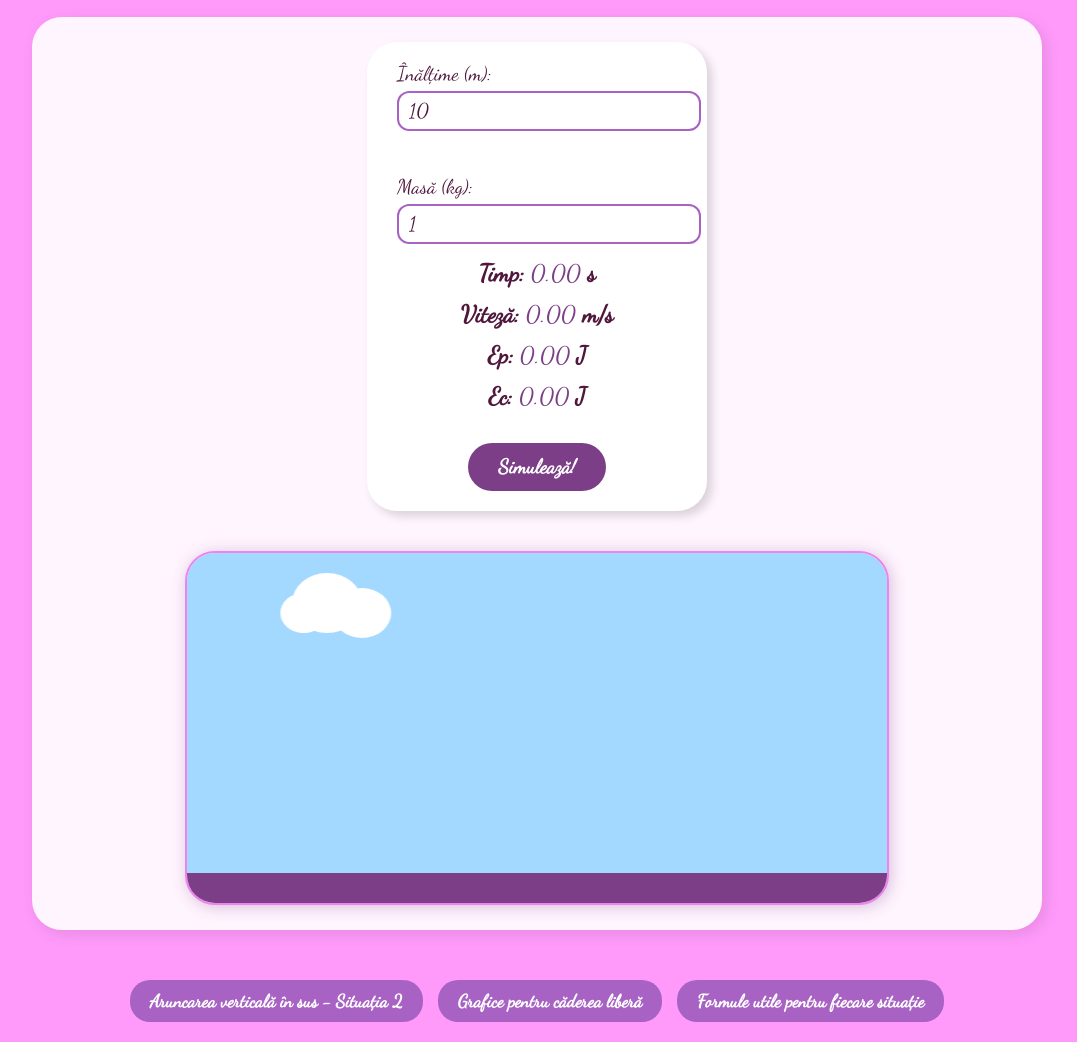
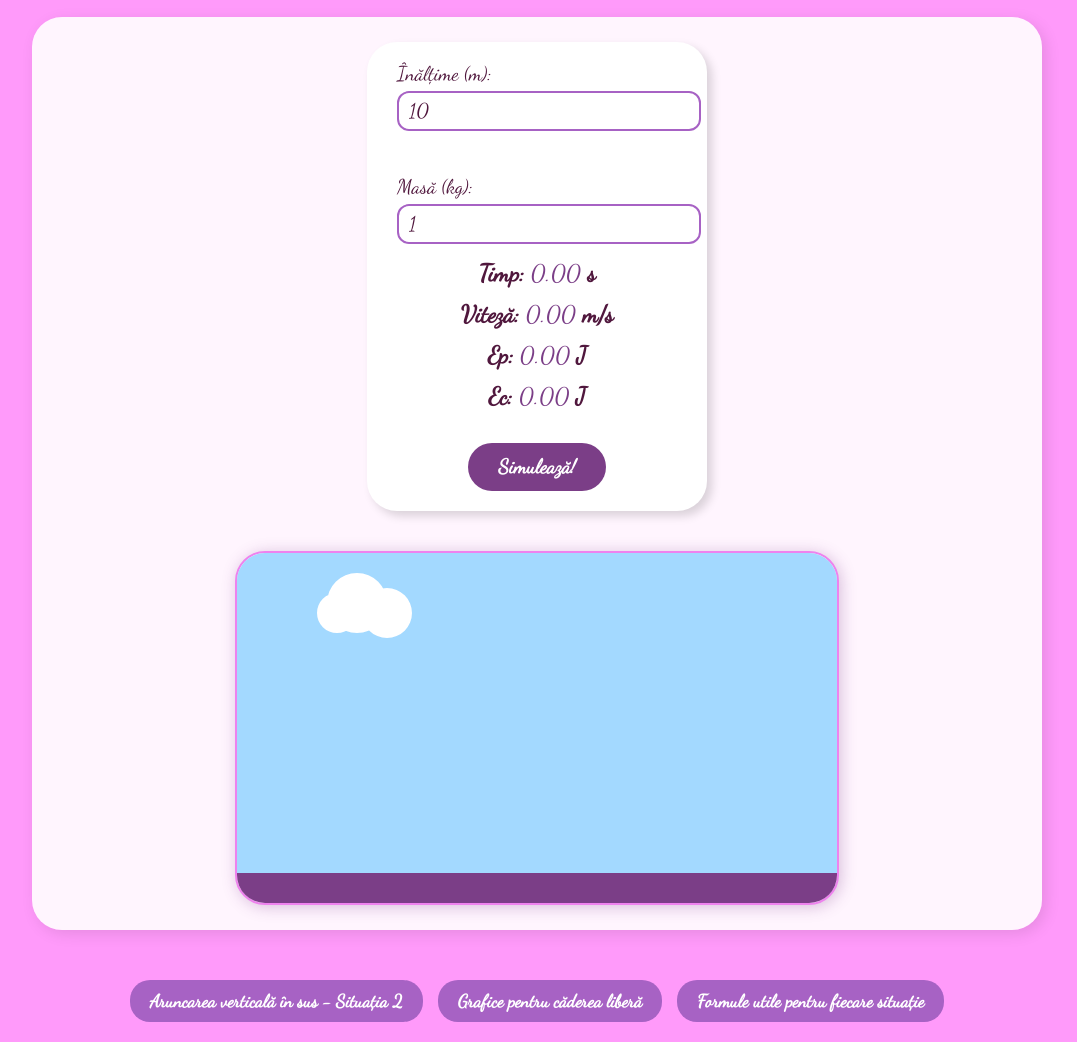
Before and after one commit to chrisstina33/Miscari-in-campul-gravitational.ro, a plain HTML site: page index.html.html in a window 1280 px wide. Shown: the part 146-1188 px from the top of the page, without its empty margins (103-1180 px from the left). Drawn offline with Linux system fonts and the light colour scheme.

Commit message:
Update index.html.html

```diff
--- a/index.html.html
+++ b/index.html.html
@@ -91,7 +91,7 @@
       border-radius: 30px;
       background-color: #f9e8fc;
       box-shadow: 2px 2px 15px rgba(123, 62, 135, 0.3);
-      width: 700px;
+      width: 600px;
       max-width: 100%;
       height: 350px;
     }
@@ -178,7 +178,7 @@
       ctx.fill();
 
 
-      // Iarbă violetă (în ton cu tema)
+
       ctx.fillStyle = "#7b3e87";
       ctx.fillRect(0, canvas.height - 30, canvas.width, 30);
 
```
